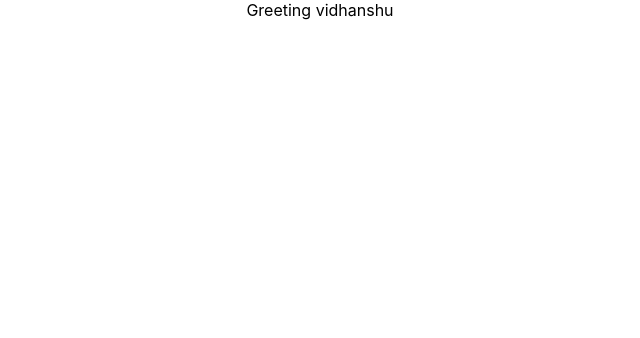
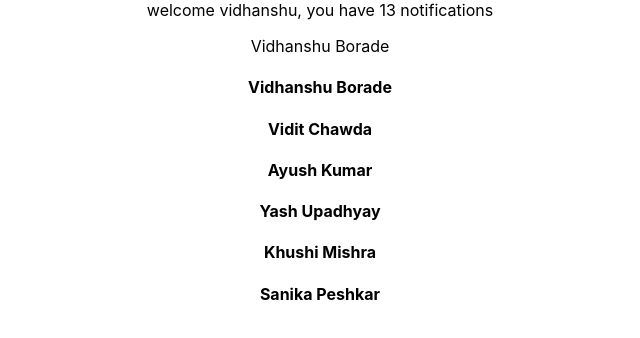
Before and after one commit to vidhanshu/react-typescript-tutorial, a React (Create React App) app: page / in a window 1280 px wide. Shown: the top 338 px of the page, without its empty margins (320-960 px from the left). Built offline with nearby package versions, Linux system fonts and the light colour scheme.

Commit message:
l4 basic props

```diff
--- a/src/App.tsx
+++ b/src/App.tsx
@@ -1,11 +1,28 @@
-import React from "react";
-import logo from "./logo.svg";
 import "./App.css";
 import Greet from "./components/Greet";
+import Person from "./components/Person";
+import Persons from "./components/Persons";
+
 function App() {
+  const name = {
+    first: "vidhanshu",
+    last: "borade",
+  };
+
+  const names = [
+    { first: "vidhanshu", last: "borade" },
+    { first: "vidit", last: "chawda" },
+    { first: "ayush", last: "kumar" },
+    { first: "yash", last: "upadhyay" },
+    { first: "khushi", last: "mishra" },
+    { first: "sanika", last: "peshkar" },
+  ];
+
   return (
     <div className="App">
-      <Greet name="vidhanshu" />
+      <Greet name="vidhanshu" isLoggedIn={true} notifications={13} />
+      <Person name={name} />
+      <Persons names={names} />
     </div>
   );
 }
--- a/src/components/Greet.tsx
+++ b/src/components/Greet.tsx
@@ -6,12 +6,20 @@ else it will suggest you an error
 */
 type GreetProps = {
   name: string;
+  isLoggedIn: boolean;
+  notifications: number;
 };
 /*
 this is how we specify type using colon
 */
 function Greet(props: GreetProps) {
-  return <div>Greeting {props.name}</div>;
+  return (
+    <>
+      {props.isLoggedIn
+        ? `welcome ${props.name}, you have ${props.notifications} notifications`
+        : `welcome guest`}
+    </>
+  );
 }
 
 export default Greet;
--- /dev/null
+++ b/src/components/Person.tsx
@@ -0,0 +1,16 @@
+type PersonProps = {
+  name: {
+    first: string;
+    last: string;
+  };
+};
+
+function Person(props: PersonProps) {
+  return (
+    <p style={{textTransform:'capitalize'}}>
+      {props.name.first} {props.name.last}
+    </p>
+  );
+}
+
+export default Person;
--- /dev/null
+++ b/src/components/Persons.tsx
@@ -0,0 +1,20 @@
+type PersonsProps = {
+  names: {
+    first: string;
+    last: string;
+  }[];
+};
+
+function Persons(props: PersonsProps) {
+  return (
+    <div  style={{textTransform:'capitalize'}}>
+      {props.names.map((e) => (
+        <h4>
+          {e.first} {e.last}
+        </h4>
+      ))}
+    </div>
+  );
+}
+
+export default Persons;
```
